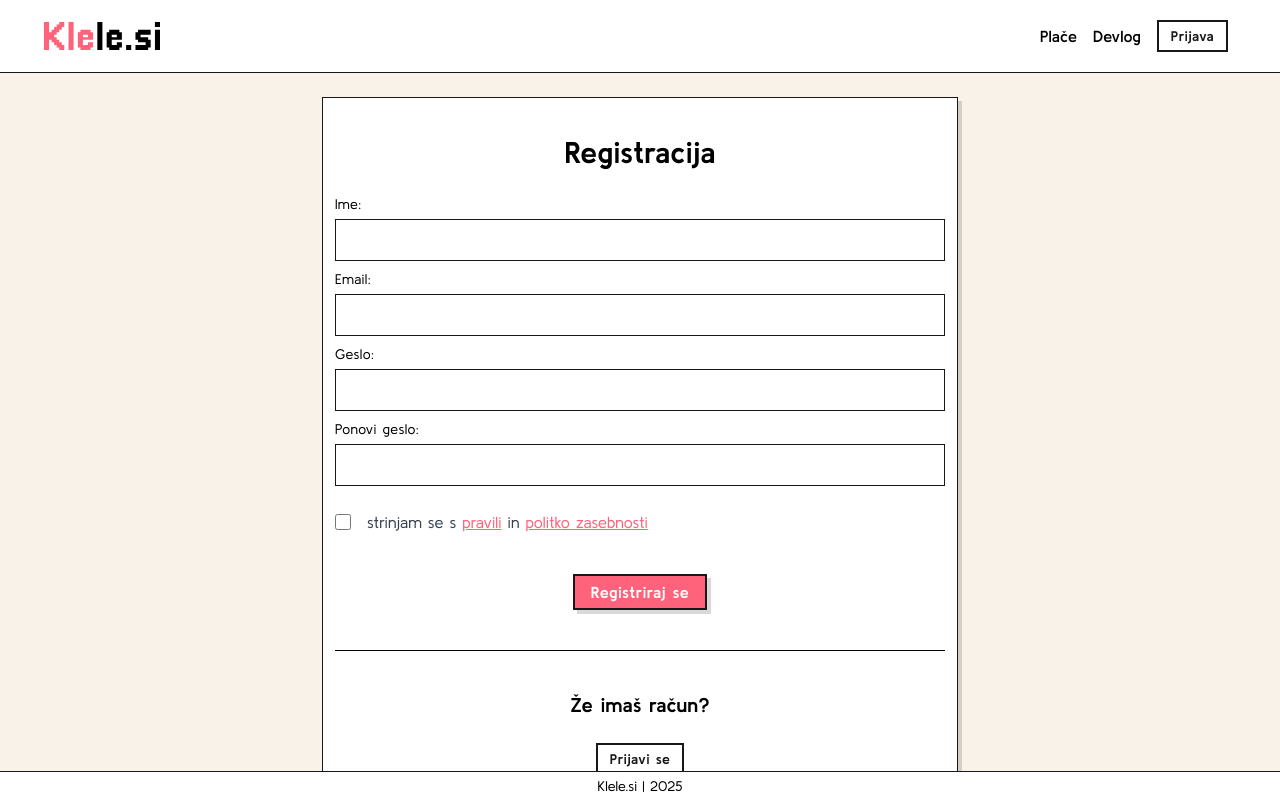
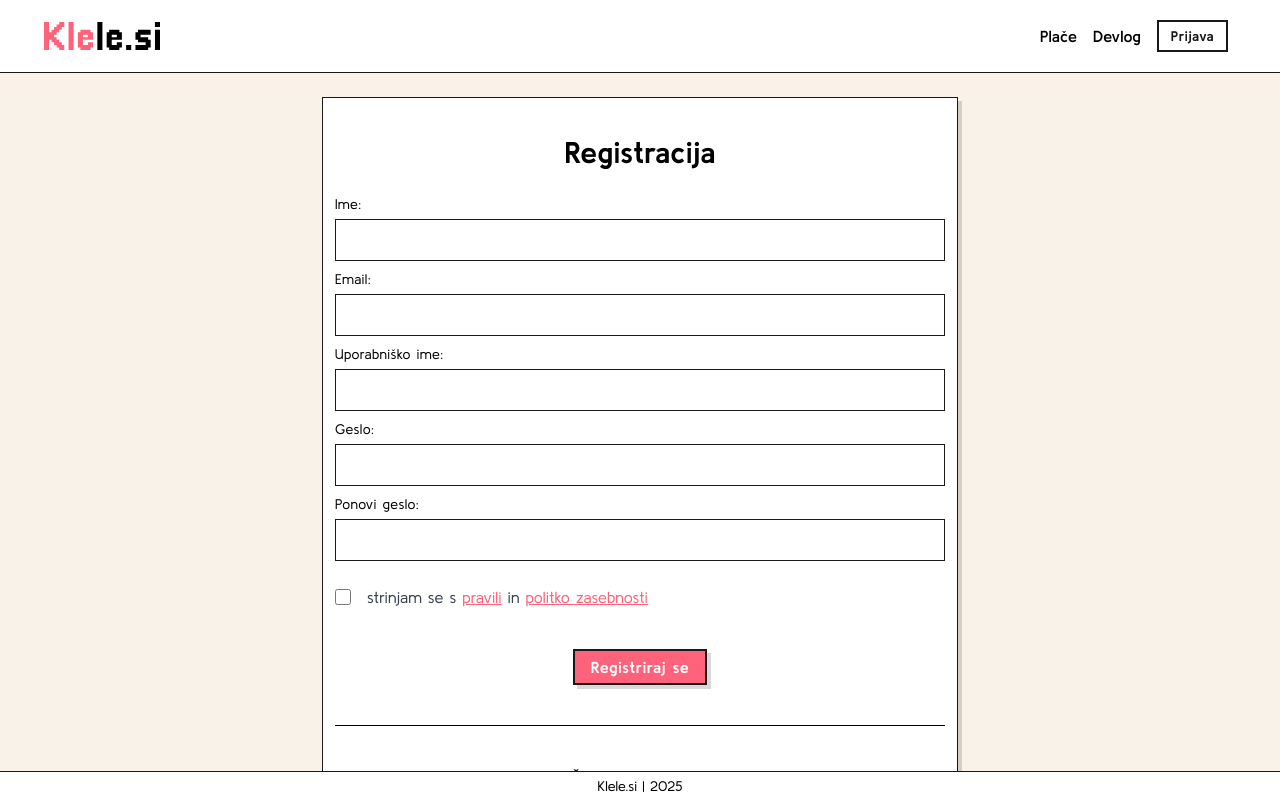
Before and after one commit to klelesi/web, a Next.js app: page /registracija in a window 1280 px wide. Built offline with nearby package versions, Linux system fonts and the light colour scheme; no server answers.

Commit message:
add usernames

```diff
--- a/src/app/objava/page.tsx
+++ b/src/app/objava/page.tsx
@@ -12,7 +12,7 @@ import FormInput from "@/components/form-input";
 import FormMarkdown from "@/components/form-markdown";
 import MarkdownInstructions from "@/components/markdown-instructions";
 import {useRouter, useSearchParams} from "next/navigation";
-import {Post, PostType} from "@/interfaces";
+import { LinkPost, MarkdownPost, Post, PostType } from "@/interfaces";
 import Shimmer from "@/components/shimmer";
 import {isCurrentUserAuthor} from "@/utils";
 import {AuthContext} from "@/hooks/auth-provider";
@@ -33,15 +33,15 @@ const postSchema = z.discriminatedUnion('postType', [
     }),
 ]);
 
-const PostForm = ({post}: { post?: Post | null }) => {
+const PostForm = ({post}: { post?: MarkdownPost | LinkPost | null }) => {
     const client = useClientAxios();
     const router = useRouter();
 
     const postForm = post ? {
         postType: post.postType,
         title: post.title,
-        markdown: post.markdown ?? '',
-        url: post.url ?? ''
+        markdown: (post as MarkdownPost).markdown ?? '',
+        url: (post as LinkPost).url ?? ''
     } : {
         postType: PostType.MARKDOWN,
         title: '',
--- a/src/app/place/2021/page.tsx
+++ b/src/app/place/2021/page.tsx
@@ -28,7 +28,7 @@ export default function Salary2021() {
                         <div className="flex flex-row">
                             <div className="flex flex-col">
                                 <div className="mt-1">
-                                    <PostMeta author={{name: 'Miha Medven'}} createdAt={'2021-10-18 10:00'}/>
+                                    <PostMeta author={{name: 'Miha Medven', username: 'aweCodeMan'}} createdAt={'2021-10-18 10:00'}/>
                                 </div>
                             </div>
                         </div>
--- a/src/app/place/2022/page.tsx
+++ b/src/app/place/2022/page.tsx
@@ -29,7 +29,7 @@ export default function Salary2022() {
                         <div className="flex flex-row">
                             <div className="flex flex-col">
                                 <div className="mt-1">
-                                    <PostMeta author={{name: 'Miha Medven'}} createdAt={'2022-11-12 10:00'}/>
+                                    <PostMeta author={{name: 'Miha Medven', username: 'aweCodeMan'}} createdAt={'2022-11-12 10:00'}/>
                                 </div>
                             </div>
                         </div>
--- a/src/app/place/2023/page.tsx
+++ b/src/app/place/2023/page.tsx
@@ -28,7 +28,7 @@ export default function Salary2023() {
                         <div className="flex flex-row">
                             <div className="flex flex-col">
                                 <div className="mt-1">
-                                    <PostMeta author={{name: 'Miha Medven'}} createdAt={'2023-11-13 10:00'}/>
+                                    <PostMeta author={{name: 'Miha Medven', username: 'aweCodeMan'}} createdAt={'2023-11-13 10:00'}/>
                                 </div>
                             </div>
                         </div>
--- a/src/app/place/2024/page.tsx
+++ b/src/app/place/2024/page.tsx
@@ -28,7 +28,7 @@ export default function Salary2024() {
                         <div className="flex flex-row">
                             <div className="flex flex-col">
                                 <div className="mt-1">
-                                    <PostMeta author={{name: 'Miha Medven'}} createdAt={'2024-10-21 08:00'}/>
+                                    <PostMeta author={{name: 'Miha Medven', username: 'aweCodeMan'}} createdAt={'2024-10-21 08:00'}/>
                                 </div>
                             </div>
                         </div>
--- a/src/app/profil/page.tsx
+++ b/src/app/profil/page.tsx
@@ -40,7 +40,7 @@ export default function Profile() {
 
     useEffect(() => {
         getProfile().then((response) => response.data.data).then((profile) => {
-                setProfile(profile as { id: string, name: string, email: string });
+                setProfile(profile as { id: string, name: string, email: string, username: string });
                 const newForm = {name: profile.name};
                 setForm(() => newForm);
                 setValidation(schema.safeParse(newForm));
@@ -56,7 +56,7 @@ export default function Profile() {
     function update() {
         setState(State.SAVING);
         updateProfile(form).then((response) => response.data.data).then((profile) => {
-                setProfile(profile as { id: string, name: string, email: string });
+                setProfile(profile as { id: string, name: string, email: string, username: string });
                 const newForm = {name: profile.name};
                 setForm(() => newForm);
                 setValidation(schema.safeParse(newForm));
@@ -88,6 +88,11 @@ export default function Profile() {
                                         <input type="text" disabled={true} value={profile?.email}/>
                                     </label>
 
+                                    <label>
+                                      Uporabniško ime
+                                      <input type="text" disabled={true} value={profile?.username}/>
+                                    </label>
+
                                     <FormInput label={'Ime'} type={'text'} name={'name'} value={form.name}
                                                error={validation.error?.flatten().fieldErrors.name?.join(' ')}
                                                onChange={(prop, value) => onFormChange(prop, value)}
--- a/src/app/registracija/page.tsx
+++ b/src/app/registracija/page.tsx
@@ -1,24 +1,27 @@
-'use client';
+"use client";
 
-import {Card} from "@/components/card";
+import { Card } from "@/components/card";
 import FormInput from "@/components/form-input";
-import {z, ZodError} from "zod";
-import {FormEvent, useContext, useEffect, useState} from "react";
+import { z, ZodError } from "zod";
+import { FormEvent, useContext, useEffect, useState } from "react";
 import useUserApi from "@/hooks/useUserApi";
-import {AuthContext} from "@/hooks/auth-provider";
-import {AxiosError} from "axios";
+import { AuthContext } from "@/hooks/auth-provider";
+import { AxiosError } from "axios";
 import Shimmer from "@/components/shimmer";
-import {ValidationErrorResponse} from "@/interfaces";
+import { ValidationErrorResponse } from "@/interfaces";
 
-const schema = z.object({
+const schema = z
+  .object({
     name: z.string().min(1, "Brez imena ne bo šlo."),
-    email: z.string().email('Email mora imeti vsaj @ in zgledati kot email.'),
-    password: z.string().min(8, 'Geslo mora biti vsaj 8 znakov.'),
-    confirmTOS: z.boolean().refine((data) => data, {message: 'Tole je obvezno.'}),
+    username: z.string().min(1, "Brez uporabniškega imena ne bo šlo."),
+    email: z.string().email("Email mora imeti vsaj @ in zgledati kot email."),
+    password: z.string().min(8, "Geslo mora biti vsaj 8 znakov."),
+    confirmTOS: z.boolean().refine((data) => data, { message: "Tole je obvezno." }),
     passwordConfirmation: z.string(),
-}).refine((data) => data.password === data.passwordConfirmation, {
-    message: 'Obe gesli se morata ujemati.',
-    path: ['passwordConfirmation'],
+  })
+  .refine((data) => data.password === data.passwordConfirmation, {
+    message: "Obe gesli se morata ujemati.",
+    path: ["passwordConfirmation"],
   });
 
 enum ViewState {
@@ -27,23 +30,28 @@ enum ViewState {
 }
 
 interface Form {
-    name: string,
-    email: string,
-    password: string,
-    passwordConfirmation: string,
-    confirmTOS: boolean,
+  name: string;
+  email: string;
+  username: string;
+  password: string;
+  passwordConfirmation: string;
+  confirmTOS: boolean;
 }
 
-function RegisterForm({
-                          onSuccess = () => {
-                          }
-                      }) {
-    const [form, setForm] = useState({name: '', email: '', password: '', passwordConfirmation: '', confirmTOS: false});
+function RegisterForm({ onSuccess = () => {} }) {
+  const [form, setForm] = useState({
+    name: "",
+    email: "",
+    username: "",
+    password: "",
+    passwordConfirmation: "",
+    confirmTOS: false,
+  });
   const [validation, setValidation] = useState<ZodError<Form> | null>(null);
   const [serverError, setServerError] = useState<ValidationErrorResponse | null>(null);
-    const {register} = useUserApi();
-    const {loginUser} = useContext(AuthContext);
-    const [currentState, setCurrentState] = useState(ViewState.IDLE)
+  const { register } = useUserApi();
+  const { loginUser } = useContext(AuthContext);
+  const [currentState, setCurrentState] = useState(ViewState.IDLE);
 
   const validate = (data: Form) => {
     try {
@@ -55,113 +63,158 @@ function RegisterForm({
     }
 
     return true;
-    }
+  };
 
   const onFormChange = (change: string, value: string | number | boolean) => {
     setForm((prev) => {
       // @ts-expect-error: setting a prop via string type
       prev[change] = value;
       validate(prev);
-            return {...prev};
-        })
+      return { ...prev };
+    });
 
     setServerError(null);
-    }
+  };
 
   const submit = (event: FormEvent) => {
     event.preventDefault();
     if (validate(form)) {
       setCurrentState(ViewState.SAVING);
 
-            register(form).then((response) => {
+      register(form).then(
+        (response) => {
           loginUser(response.data.data);
           if (onSuccess) {
             onSuccess();
           }
-            }, (error: AxiosError) => {
-                if(error.response){
+        },
+        (error: AxiosError) => {
+          if (error.response) {
             setServerError(error.response.data as ValidationErrorResponse);
           }
           setCurrentState(ViewState.IDLE);
-            });
+        },
+      );
     }
-    }
+  };
 
-    return <div className="py-6">
+  return (
+    <div className="py-6">
       <div className="text-center">
-            <h1 className={'text-3xl font-bold mb-6'}>Registracija</h1>
+        <h1 className={"text-3xl font-bold mb-6"}>Registracija</h1>
       </div>
 
       <form action="" onSubmit={(event) => submit(event)}>
-            <FormInput label={'Ime:'} type={'text'} name={'name'} value={form.name}
+        <FormInput
+          label={"Ime:"}
+          type={"text"}
+          name={"name"}
+          value={form.name}
           error={validation?.format().name?._errors.join(". ")}
           onChange={(prop, value) => onFormChange(prop, value)}
-                       disabled={currentState === ViewState.SAVING}/>
+          disabled={currentState === ViewState.SAVING}
+        />
 
-            <FormInput label={'Email:'} type={'email'} name={'email'} value={form.email}
-                       error={validation?.format().email?._errors.join(". ") ?? serverError?.errors?.email.join(". ")}
+        <FormInput
+          label={"Email:"}
+          type={"email"}
+          name={"email"}
+          value={form.email}
+          error={validation?.format().email?._errors.join(". ") ?? serverError?.errors?.email?.join(". ")}
           onChange={(prop, value) => onFormChange(prop, value)}
-                       autocomplete={'email'}
-                       disabled={currentState === ViewState.SAVING}/>
+          autocomplete={"email"}
+          disabled={currentState === ViewState.SAVING}
+        />
 
-            <FormInput label={'Geslo:'} type={'password'} name={'password'} value={form.password}
+        <FormInput
+          label={"Uporabniško ime:"}
+          type={"text"}
+          name={"username"}
+          value={form.username}
+          error={validation?.format().username?._errors.join(". ") ?? serverError?.errors?.username?.join(". ")}
+          onChange={(prop, value) => onFormChange(prop, value)}
+          autocomplete={"off"}
+          disabled={currentState === ViewState.SAVING}
+        />
+
+        <FormInput
+          label={"Geslo:"}
+          type={"password"}
+          name={"password"}
+          value={form.password}
           error={validation?.format().password?._errors.join(". ")}
-                       autocomplete={'new-password'}
+          autocomplete={"new-password"}
           onChange={(prop, value) => onFormChange(prop, value)}
-                       disabled={currentState === ViewState.SAVING}/>
+          disabled={currentState === ViewState.SAVING}
+        />
 
-            <FormInput label={'Ponovi geslo:'} type={'password'} name={'passwordConfirmation'}
+        <FormInput
+          label={"Ponovi geslo:"}
+          type={"password"}
+          name={"passwordConfirmation"}
           error={validation?.format().passwordConfirmation?._errors.join(". ")}
           value={form.passwordConfirmation}
           onChange={(prop, value) => onFormChange(prop, value)}
-                       disabled={currentState === ViewState.SAVING}/>
+          disabled={currentState === ViewState.SAVING}
+        />
 
-            <div className={'mt-6 prose'}>
-                <label className={'flex flex-row items-center'}><input
+        <div className={"mt-6 prose"}>
+          <label className={"flex flex-row items-center"}>
+            <input
               disabled={currentState === ViewState.SAVING}
-                    className={'inline h-4' +
-                        ' w-4 mr-4'} type="checkbox" checked={form.confirmTOS}
-                    onChange={() => onFormChange('confirmTOS', !form.confirmTOS)}/><span>strinjam se s <a
-                    href="/pravila" target={'_blank'}>pravili</a> in <a href="/politika-zasebnosti"
-                                                                        target={'_blank'}>politko zasebnosti</a></span></label>
+              className={"inline h-4" + " w-4 mr-4"}
+              type="checkbox"
+              checked={form.confirmTOS}
+              onChange={() => onFormChange("confirmTOS", !form.confirmTOS)}
+            />
+            <span>
+              strinjam se s{" "}
+              <a href="/pravila" target={"_blank"}>
+                pravili
+              </a>{" "}
+              in{" "}
+              <a href="/politika-zasebnosti" target={"_blank"}>
+                politko zasebnosti
+              </a>
+            </span>
+          </label>
 
           <p className="text-error mt-2">{validation?.format().confirmTOS?._errors.join(". ")}</p>
-
         </div>
 
-            <div className={'text-center mt-10'}>
-                <button className="btn btn-primary"
-                        disabled={!!validation || currentState === ViewState.SAVING || serverError != null}>Registriraj
-                    se
+        <div className={"text-center mt-10"}>
+          <button className="btn btn-primary" disabled={!!validation || currentState === ViewState.SAVING || serverError != null}>
+            Registriraj se
           </button>
         </div>
       </form>
 
-        <hr className="my-10"/>
+      <hr className="my-10" />
 
       <div className="text-center">
-
         <h2 className="text-xl font-bold mb-6">Že imaš račun?</h2>
 
         <a href="/prijava">
-                <button className="btn btn-sm btn-primary-outline"
-                        disabled={currentState === ViewState.SAVING}>Prijavi se
+          <button className="btn btn-sm btn-primary-outline" disabled={currentState === ViewState.SAVING}>
+            Prijavi se
           </button>
         </a>
       </div>
-    </div>;
+    </div>
+  );
 }
 
 function SuccessState() {
-    return <div className={'py-6 text-center'}>
-        <h2 className={'text-3xl font-bold mb-6'}>Čestitke!</h2>
+  return (
+    <div className={"py-6 text-center"}>
+      <h2 className={"text-3xl font-bold mb-6"}>Čestitke!</h2>
 
-        <p className={'mb-3'}>Zelo nas veseli, da smo te prepričali, da postaneš del naše
-            skupnosti.</p>
+      <p className={"mb-3"}>Zelo nas veseli, da smo te prepričali, da postaneš del naše skupnosti.</p>
 
       <p>Tvoj račun je ustvarjen, prav tako smo te že prijavili.</p>
       <p></p>
     </div>
+  );
 }
 
 enum PageState {
@@ -171,35 +224,31 @@ enum PageState {
 }
 
 export default function Page() {
-    const [currentState, setCurrentState] = useState(PageState.CHECKING)
-    const {checkLogin} = useUserApi();
+  const [currentState, setCurrentState] = useState(PageState.CHECKING);
+  const { checkLogin } = useUserApi();
 
   useEffect(() => {
     checkLogin(() => setCurrentState(PageState.REGISTER));
   }, []);
   return (
     <div>
-            <main className={'grid grid-cols-1 gap-3'}>
+      <main className={"grid grid-cols-1 gap-3"}>
         <div className="grid grid-cols-1 gap-3 container max-w-[700px] pt-3">
           <Card>
+            <div>{currentState === PageState.SUCCESS && <SuccessState />}</div>
+            <div>{currentState === PageState.REGISTER && <RegisterForm onSuccess={() => setCurrentState(PageState.SUCCESS)} />}</div>
             <div>
-                            {currentState === PageState.SUCCESS && <SuccessState/>}
+              {currentState === PageState.CHECKING && (
+                <div className="grid grid-cols-1 gap-3">
+                  <Shimmer height={"2rem"} />
+                  <Shimmer height={"1.5rem"} />
+                  <Shimmer height={"2rem"} />
+                  <Shimmer height={"2rem"} />
+                  <Shimmer height={"1.5rem"} />
+                  <Shimmer height={"1rem"} />
                 </div>
-                        <div>
-                            {currentState === PageState.REGISTER &&
-                                <RegisterForm onSuccess={() => setCurrentState(PageState.SUCCESS)}/>}
+              )}
             </div>
-                        <div>
-                            {currentState === PageState.CHECKING && <div className="grid grid-cols-1 gap-3">
-                                <Shimmer height={'2rem'}/>
-                                <Shimmer height={'1.5rem'}/>
-                                <Shimmer height={'2rem'}/>
-                                <Shimmer height={'2rem'}/>
-                                <Shimmer height={'1.5rem'}/>
-                                <Shimmer height={'1rem'}/>
-                            </div>}
-                        </div>
-
           </Card>
         </div>
       </main>
--- a/src/components/form-markdown.tsx
+++ b/src/components/form-markdown.tsx
@@ -3,7 +3,7 @@ import {ChangeEvent, useState} from "react";
 import {UnsafeHTML} from "@/components/unsafe-html";
 import useClientAxios from "@/hooks/useClientAxios";
 import {Card} from "@/components/card";
-import {Post} from "@/interfaces";
+import { MarkdownPost, Post } from "@/interfaces";
 
 export default function FormMarkdown(props: {
     label: string,
@@ -25,7 +25,7 @@ export default function FormMarkdown(props: {
         setInPreview(true);
         setIsLoading(true);
 
-        client.post(`/markdown`, {markdown: props.value}).then((response) => response.data.data as Post).then((res: Post) => {
+        client.post(`/markdown`, {markdown: props.value}).then((response) => response.data.data as MarkdownPost).then((res: MarkdownPost) => {
                 setPreviewHtml(res.html!);
                 setIsLoading(false);
             }
--- a/src/components/post-card.tsx
+++ b/src/components/post-card.tsx
@@ -2,7 +2,7 @@ import {Card} from "@/components/card";
 import {PostMeta} from "@/components/post-meta";
 import {FontAwesomeIcon} from "@fortawesome/react-fontawesome";
 import {faComments, faLink, faLock} from "@fortawesome/free-solid-svg-icons";
-import {Post, PostType} from "@/interfaces";
+import { LinkPost, Post, PostType } from "@/interfaces";
 import {getNumberOfCommentsText} from "@/utils";
 
 export interface PostCardConfig {
@@ -35,9 +35,9 @@ export const PostCard = ({post, config = {hideActions: false}}: { post: Post, co
                     </a>
 
                     {post.postType === PostType.LINK && (<>
-                        <a href={post.url} rel={'noreferrer nofollow'}
+                        <a href={(post as LinkPost).url} rel={'noreferrer nofollow'}
                            className={'text-sm text-dark-gray hover:text-red'}>
-                            <FontAwesomeIcon icon={faLink}/> {post.urlHost}
+                            <FontAwesomeIcon icon={faLink}/> {(post as LinkPost).urlHost}
                         </a>
                     </>)}
                 </div>)}
--- a/src/interfaces.ts
+++ b/src/interfaces.ts
@@ -7,6 +7,7 @@ export interface Auth {
   id: string;
   email: string;
   name: string;
+  username: string;
 }
 
 export interface Post {
@@ -26,6 +27,7 @@ export interface Post {
 export interface Author {
   id: string;
   name: string;
+  username: string;
 }
 
 export interface MarkdownPost extends Post {
```
Also changed, not shown: src/app/place/page.tsx (+3 -9 lines), src/components/post-meta.tsx (+7 -5 lines). Lines whose indentation alone changed are shown as unchanged.
